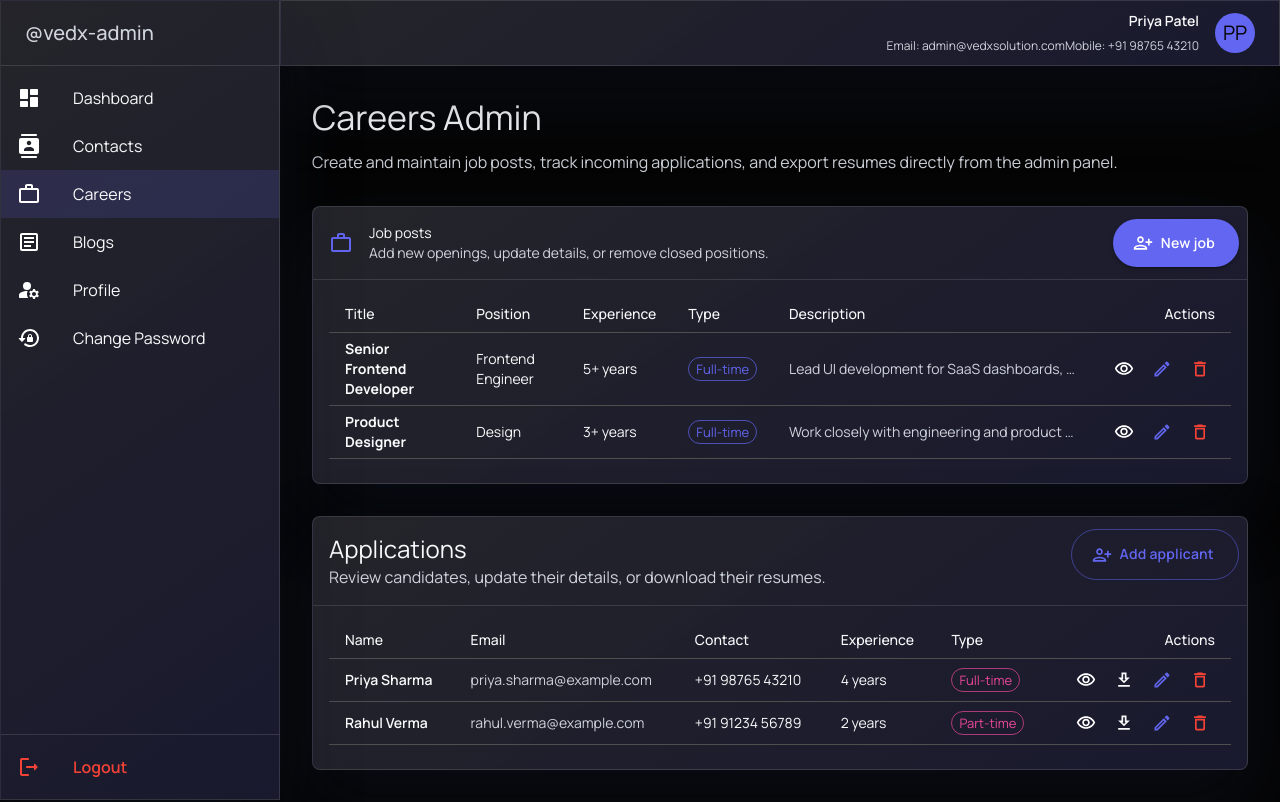
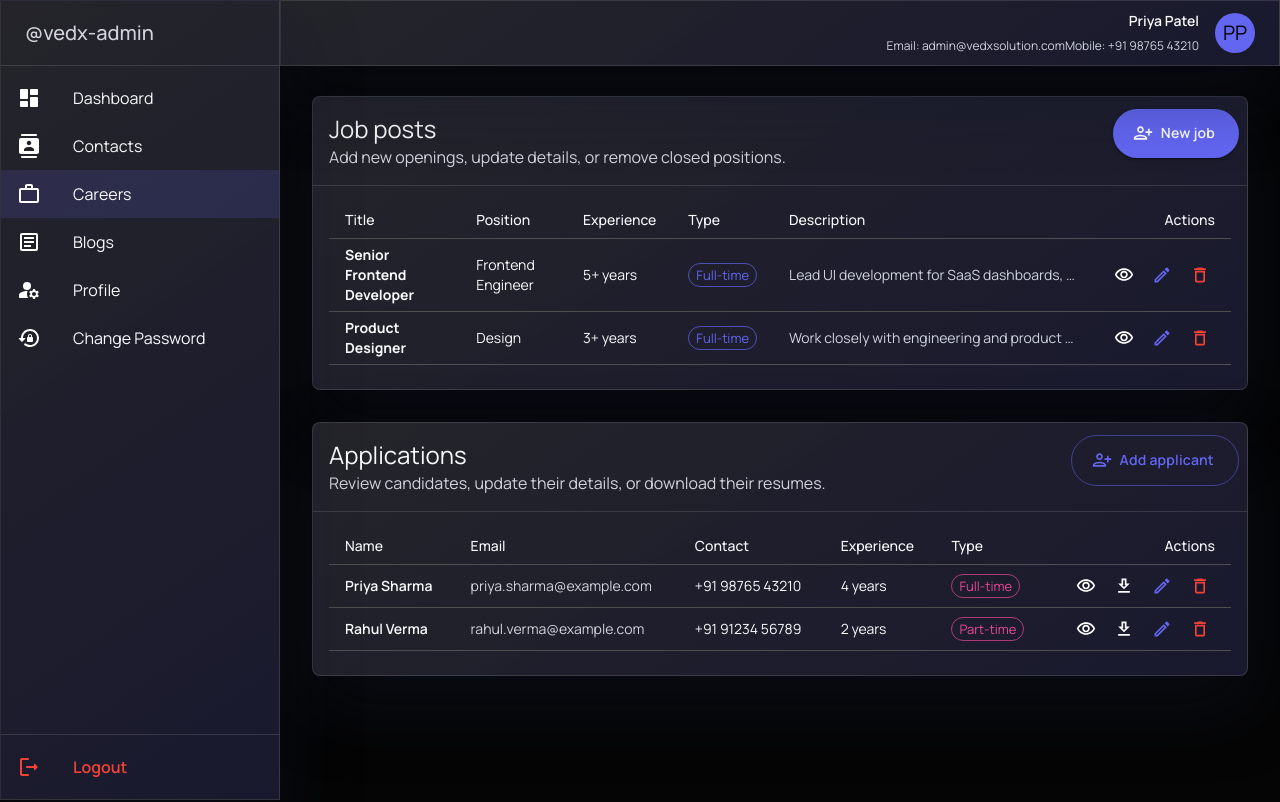
Before and after one commit to khushalishah2611/vedx-solutions-2, a React (Vite) app in the folder frontend/: page /admin/careers in a window 1280 px wide. Built offline with nearby package versions, Linux system fonts and the light colour scheme.

Commit message:
final code

```diff
--- a/frontend/src/components/admin/AdminBlogsPage.jsx
+++ b/frontend/src/components/admin/AdminBlogsPage.jsx
@@ -164,15 +164,6 @@ const AdminBlogsPage = () => {
 
   return (
     <Stack spacing={3}>
-      <Box>
-        <Typography variant="h4" gutterBottom>
-          Manage Blogs
-        </Typography>
-        <Typography variant="body1" color="text.secondary">
-          Add new blog drafts, update existing posts, and control how they appear on the site.
-        </Typography>
-      </Box>
-
       <Card sx={{ borderRadius: 0.5, border: '1px solid', borderColor: 'divider' }}>
         <CardHeader
           title="Blogs"
--- a/frontend/src/components/admin/AdminCareersPage.jsx
+++ b/frontend/src/components/admin/AdminCareersPage.jsx
@@ -246,18 +246,11 @@ const AdminCareersPage = () => {
 
   return (
     <Stack spacing={4}>
-      <Box>
-        <Typography variant="h4" gutterBottom>
-          Careers Admin
-        </Typography>
-        <Typography variant="body1" color="text.secondary">
-          Create and maintain job posts, track incoming applications, and export resumes directly from the admin panel.
-        </Typography>
-      </Box>
+
 
       <Card sx={{ borderRadius: 0.5, border: '1px solid', borderColor: 'divider' }}>
         <CardHeader
-          avatar={<WorkOutlineIcon color="primary" />}
+
           title="Job posts"
           subheader="Add new openings, update details, or remove closed positions."
           action={
```
